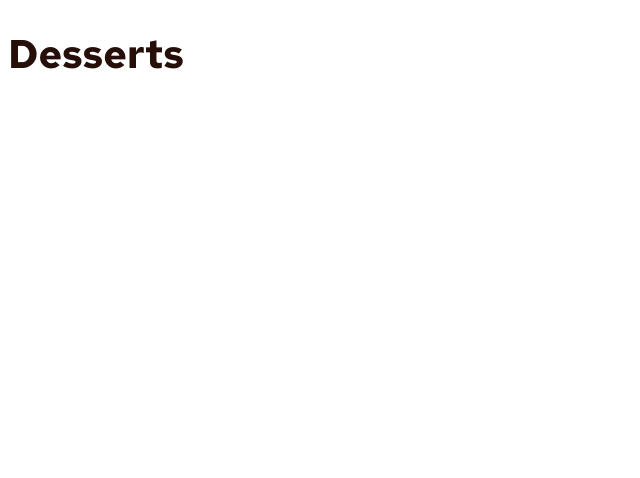
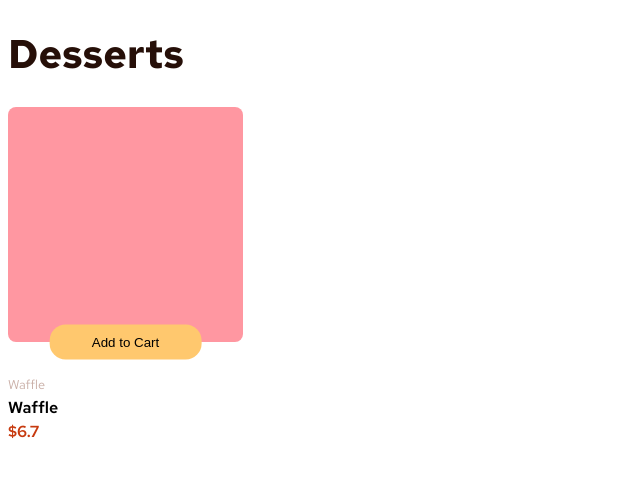
Before and after one commit to samuelola-dev/product-list-with-cart, a React (Vite) app: page / in a window 1280 px wide. Shown: the top 478 px of the page, without its empty margins (0-640 px from the left). Built offline with nearby package versions, Linux system fonts and the light colour scheme.

Commit message:
added product card components

```diff
--- a/eslint.config.js
+++ b/eslint.config.js
@@ -18,7 +18,7 @@ export default defineConfig([
       parserOptions: { ecmaFeatures: { jsx: true } },
     },
     rules: {
-      "no-unused-vars": "warn"
+      "no-unused-vars": "off"
     }
   },
 ])
--- a/src/App.jsx
+++ b/src/App.jsx
@@ -1,7 +1,10 @@
+import ProductCard from "./components/ProductCard";
+
 const App = () => {
     return(
         <>
             <h1>Desserts</h1>
+            <ProductCard/>
         </>
     )
 };
--- /dev/null
+++ b/src/components/ProductCard.css
@@ -0,0 +1,44 @@
+.product-card-container{
+    width: 235px;
+    position: relative;
+}
+
+.image{
+    width: 100%;
+    height: 235px;
+    background-color: var(--dev-col1);
+    border-radius: 0.5rem;
+}
+
+button{
+    position: absolute;
+    left: 50%;
+    width: 65%;
+    height: 35px;
+    transform: translate(-50%, -50%);
+    background-color: var(--dev-col2);
+    border: none;
+    border-radius: 1rem;
+}
+
+.product-card-container p{
+    line-height: 0.5;
+}
+
+/* category */
+.product-card-container p:nth-of-type(1){
+    margin-top: 40px;
+    font-size: 0.8rem;
+    color: var(--rose-300);
+}
+
+/* name */
+.product-card-container p:nth-of-type(2){
+    font-weight: 600;
+}
+
+/* price */
+.product-card-container p:nth-of-type(3){
+    font-weight: 600;
+    color: var(--red);
+}
--- /dev/null
+++ b/src/components/ProductCard.jsx
@@ -0,0 +1,18 @@
+import "./ProductCard.css";
+
+const ProductCard = (props) => {
+
+    const {image, name, category, price} = props;
+
+    return(
+        <div className="product-card-container">
+            <div className="image"></div>
+            <button>Add to Cart</button>
+            <p>Waffle{name}</p>
+            <p>Waffle{category}</p>
+            <p>$6.7{price}</p>
+        </div>
+    )
+};
+
+export default ProductCard;
--- a/src/index.css
+++ b/src/index.css
@@ -7,6 +7,11 @@
     --rose-400: hsl(7, 20%, 60%);
     --rose-500: hsl(12, 20%, 44%);
     --rose-900: hsl(14, 65%, 9%);
+
+    --dev-col1: #FF97A1;
+    --dev-col2: #ffc86e;
+    --dev-col3: #1E96FF;
+    --dev-col4: #E0F6FF;
 }
 
 * {
```
Also changed, not shown: src/components/AddToCartButton.jsx (added), src/components/ProductGrid.jsx (added).
